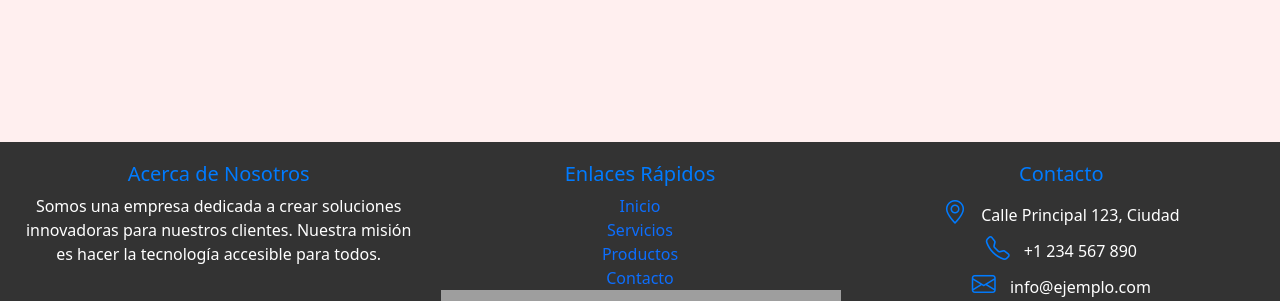
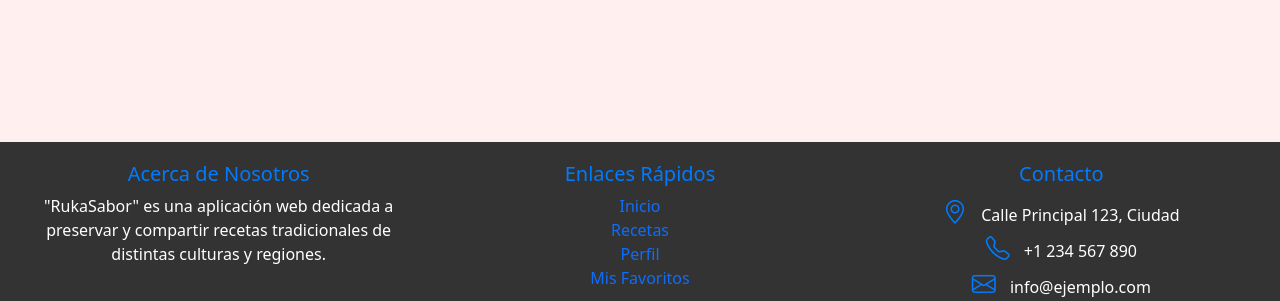
Before and after one commit to fernandtw/proyectoTaller2024, a Django app: page / in a window 1280 px wide. Shown: the part 866-1167 px from the top of the page. Run offline with Django 5.2, Linux system fonts and the light colour scheme; data that the repository does not hold is empty; some libraries are stand-ins or nearby versions; grey boxes are pictures that could not be loaded.

Commit message:
mejoras en footer

```diff
--- a/appRecetas/views.py
+++ b/appRecetas/views.py
@@ -180,7 +180,10 @@ def like(request, post_id):
         post.likes.add(request.user)
     return redirect('recetas:receta_detalle', post.id)
 
-
+#Me gustas del usuario
+def user_likes(request):
+    liked_recetas = Post.objects.filter(likes=request.user)
+    return render(request, 'pages/usuario/mis_likes.html', {'liked_recetas': liked_recetas})
 
 def post_detail(request, post_id):
     post = get_object_or_404(Post, id=post_id)
--- a/static/css/estilo.css
+++ b/static/css/estilo.css
@@ -296,3 +296,20 @@ body{
         flex-direction: column;
     }
 }
+
+.recipe-card {
+    transition: transform 0.2s;
+}
+
+.recipe-card:hover {
+    transform: scale(1.05);
+}
+
+.btn-ver-receta {
+    background-color: #007bff; /* Cambia esto al color que prefieras */
+    border: none;
+}
+
+.btn-ver-receta:hover {
+    background-color: #0056b3; /* Color al pasar el mouse */
+}
--- a/templates/components/footer.html
+++ b/templates/components/footer.html
@@ -4,20 +4,19 @@
       <!-- Columna de Acerca de -->
       <div class="col-md-4 mb-4 mb-md-0">
         <h5>Acerca de Nosotros</h5>
-        <p>Somos una empresa dedicada a crear soluciones innovadoras para nuestros clientes. Nuestra misión es hacer la tecnología accesible para todos.</p>
+        <p>"RukaSabor" es una aplicación web dedicada a preservar y compartir recetas tradicionales de distintas culturas y regiones. </p>
       </div>
       <!-- Columna de Enlaces Rápidos -->
       <div class="col-md-4 mb-4 mb-md-0">
         <h5>Enlaces Rápidos</h5>
         <ul class="list-unstyled">
           <li><a href="#" class="text-decoration-none">Inicio</a></li>
-          <li><a href="#" class="text-decoration-none">Servicios</a></li>
-          <li><a href="#" class="text-decoration-none">Productos</a></li>
-          <li><a href="#" class="text-decoration-none">Contacto</a></li>
+          <li><a href="#" class="text-decoration-none">Recetas</a></li>
+          <li><a href="#" class="text-decoration-none">Perfil</a></li>
+          <li><a href="#" class="text-decoration-none">Mis Favoritos</a></li>
           <form action="https://www.paypal.com/donate" method="post" target="_top">
             <input type="hidden" name="hosted_button_id" value="QAAPPUS9HZWPU" />
-            <input type="image" src="https://www.paypalobjects.com/en_US/i/btn/btn_donate_LG.gif" border="0" name="submit" title="PayPal - The safer, easier way to pay online!" alt="Donate with PayPal button" />
-            <img alt="" border="0" src="https://www.paypal.com/en_CL/i/scr/pixel.gif" width="1" height="1" />
+            <input type="image" src="https://www.paypalobjects.com/en_US/i/btn/btn_donate_LG.gif" border="0" name="submit" title="PayPal - The safer, easier way to pay online!" alt="Donate with PayPal button"  class="m-3"/>
             </form>
 
         </ul>
@@ -37,13 +36,7 @@
     <!-- Fila de derechos de autor y redes sociales -->
     <div class="row align-items-center">
       <div class="col-md-6 text-center text-md-start">
-          <p class="mb-0">&copy; 2024 Tu Empresa. Todos los derechos reservados.</p>
-      </div>
-      <div class="col-md-6 text-center text-md-end mt-3 mt-md-0">
-        <a href="#" class="text-decoration-none me-3"><i class="bi bi-facebook"></i></a>
-        <a href="#" class="text-decoration-none me-3"><i class="bi bi-twitter"></i></a>
-        <a href="#" class="text-decoration-none me-3"><i class="bi bi-instagram"></i></a>
-        <a href="#" class="text-decoration-none"><i class="bi bi-linkedin"></i></a>
+          <p class="mb-0">&copy; 2024 RukaSabor. Todos los derechos reservados.</p>
       </div>
     </div>
   </div>
--- a/templates/components/navbar.html
+++ b/templates/components/navbar.html
@@ -22,6 +22,9 @@
           <!-- Puedes agregar más opciones para el staff aquí -->
         {% endif %}
         {% if request.user.is_authenticated %}
+          <li class="nav-item">
+            <a class="nav-link" href="#">Mis Favoritos</a>
+          </li>
           <li class="nav-item">
             <a class="nav-link" href="{% url 'usuarios:exit' %}">Salir</a>
           </li>
```
Also changed, not shown: templates/pages/recetas/receta_detalle.html (+6 -3 lines), media/avatars/fernanda2/haruki_ZsBv2ud.jpg (added).
